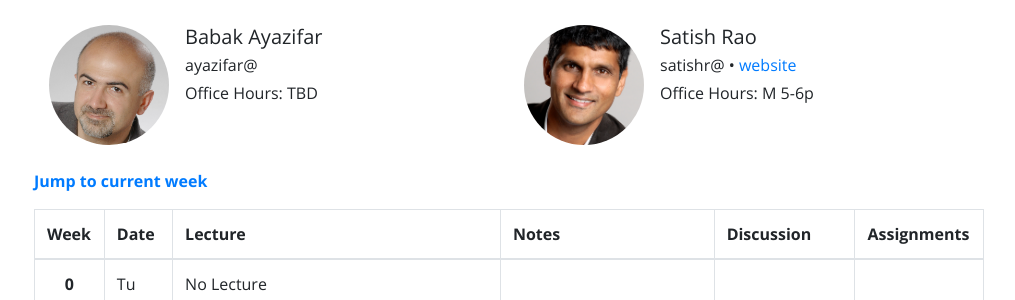
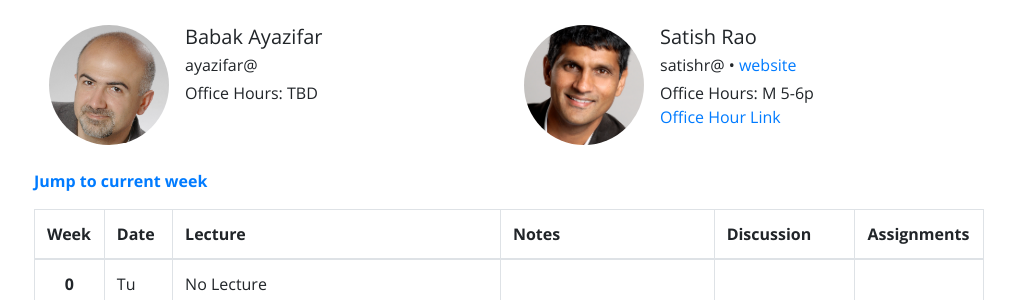
Before and after one commit to tsgoten/cs70-website, a Jekyll site: the page built from index.html, in a window 1280 px wide and 900 px high. Shown: the part 223-523 px from the top of the window, without its empty margins (131-1146 px from the left). Built offline with Jekyll 4.4.1, drawn with Linux system fonts in a browser that asks for light colours.

Commit message:
updated website with office hours

```diff
--- a/_includes/staff-member.html
+++ b/_includes/staff-member.html
@@ -27,8 +27,13 @@
             <p>
                 Office Hours:
                 {{ member.office_hours }}
+                <br>
+                {% if member.oh_link %}
+                    <a href="{{member.oh_link}}">Office Hour Link</a>
+                {% endif %}
             </p>
         {% endif %}
+
         {% if member.bio %}
             <span class="staff-bio">
                 {{ member.bio | markdownify }}
```
Also changed, not shown: _staff/professors/satish-rao.md (+1 -0 lines), 3 other files.
